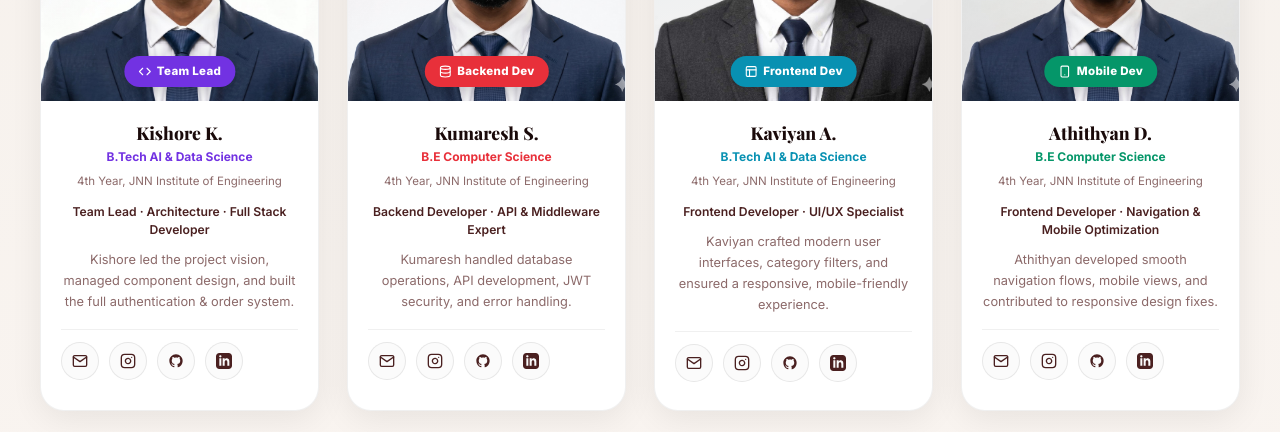
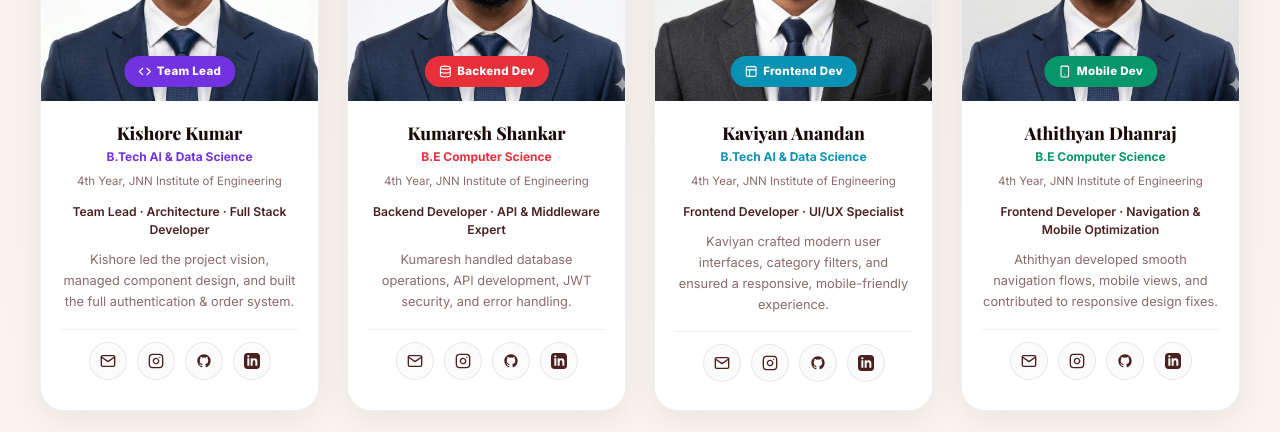
Before and after one commit to Kishore22101/Food-Delivery-App, a React (Vite) app in the folder client/: page /about in a window 1280 px wide. Shown: the part 1380-1812 px from the top of the page. Built offline with nearby package versions, Linux system fonts and the light colour scheme; no server answers; a web font is replaced by a local one.

Commit message:
style: update founder names, real LinkedIn profiles, and center founder social link icons

```diff
--- a/client/src/pages/About.css
+++ b/client/src/pages/About.css
@@ -320,6 +320,7 @@
 .founder-socials {
   display: flex;
   align-items: center;
+  justify-content: center;
   gap: 10px;
   margin-top: 12px;
   padding-top: 12px;
--- a/client/src/pages/About.jsx
+++ b/client/src/pages/About.jsx
@@ -22,7 +22,7 @@ const IconLinkedin = () => <svg viewBox="0 0 24 24" fill="currentColor" aria-hid
 
 const team = [
   {
-    name: 'Kishore K.',
+    name: 'Kishore Kumar',
     degree: 'B.Tech AI & Data Science',
     year: '4th Year, JNN Institute of Engineering',
     role: 'Team Lead · Architecture · Full Stack Developer',
@@ -34,10 +34,10 @@ const team = [
     email: 'kishore22oct@gmail.com',
     instagram: 'https://www.instagram.com/itz.kizzzy?igsh=emZxdXZ1aXFqeXBk',
     github: 'https://github.com/Kishore22101',
-    linkedin: 'https://linkedin.com/in/kishore22101',
+    linkedin: 'https://www.linkedin.com/in/kishore-kumar-0717542a1?utm_source=share_via&utm_content=profile&utm_medium=member_android',
   },
   {
-    name: 'Kumaresh S.',
+    name: 'Kumaresh Shankar',
     degree: 'B.E Computer Science',
     year: '4th Year, JNN Institute of Engineering',
     role: 'Backend Developer · API & Middleware Expert',
@@ -49,10 +49,10 @@ const team = [
     email: 'skumaresh200@gmail.com',
     instagram: 'https://www.instagram.com/__kumaresh__02?igsh=MTRvZGFhaWhtZDQ1dg==',
     github: 'https://github.com/Kumaresh200',
-    linkedin: 'https://linkedin.com/in/kumaresh200',
+    linkedin: 'https://www.linkedin.com/in/kumaresh-s-43b8b4321?utm_source=share_via&utm_content=profile&utm_medium=member_android',
   },
   {
-    name: 'Kaviyan A.',
+    name: 'Kaviyan Anandan',
     degree: 'B.Tech AI & Data Science',
     year: '4th Year, JNN Institute of Engineering',
     role: 'Frontend Developer · UI/UX Specialist',
@@ -64,10 +64,10 @@ const team = [
     email: 'kaviyan5242@gmail.com',
     instagram: 'https://www.instagram.com/itzz_.kavi?igsh=MTc4cWxycTk5MmJ6NQ==',
     github: 'https://github.com/kaviyan1409',
-    linkedin: 'https://linkedin.com/in/kaviyan1409',
+    linkedin: 'https://www.linkedin.com/in/kaviyan-anandan-ba6144321?utm_source=share_via&utm_content=profile&utm_medium=member_android',
   },
   {
-    name: 'Athithyan D.',
+    name: 'Athithyan Dhanraj',
     degree: 'B.E Computer Science',
     year: '4th Year, JNN Institute of Engineering',
     role: 'Frontend Developer · Navigation & Mobile Optimization',
@@ -79,7 +79,7 @@ const team = [
     email: 'aaadhithyan77@gmail.com',
     instagram: 'https://www.instagram.com/aadhithyan56?igsh=dHhlcno4ZzdyZzUx',
     github: 'https://github.com/Athithyan123',
-    linkedin: 'https://linkedin.com/in/athithyan123',
+    linkedin: 'https://www.linkedin.com/in/athithyan-d-62325b2b9?utm_source=share_via&utm_content=profile&utm_medium=member_android',
   },
 ];
 
```
